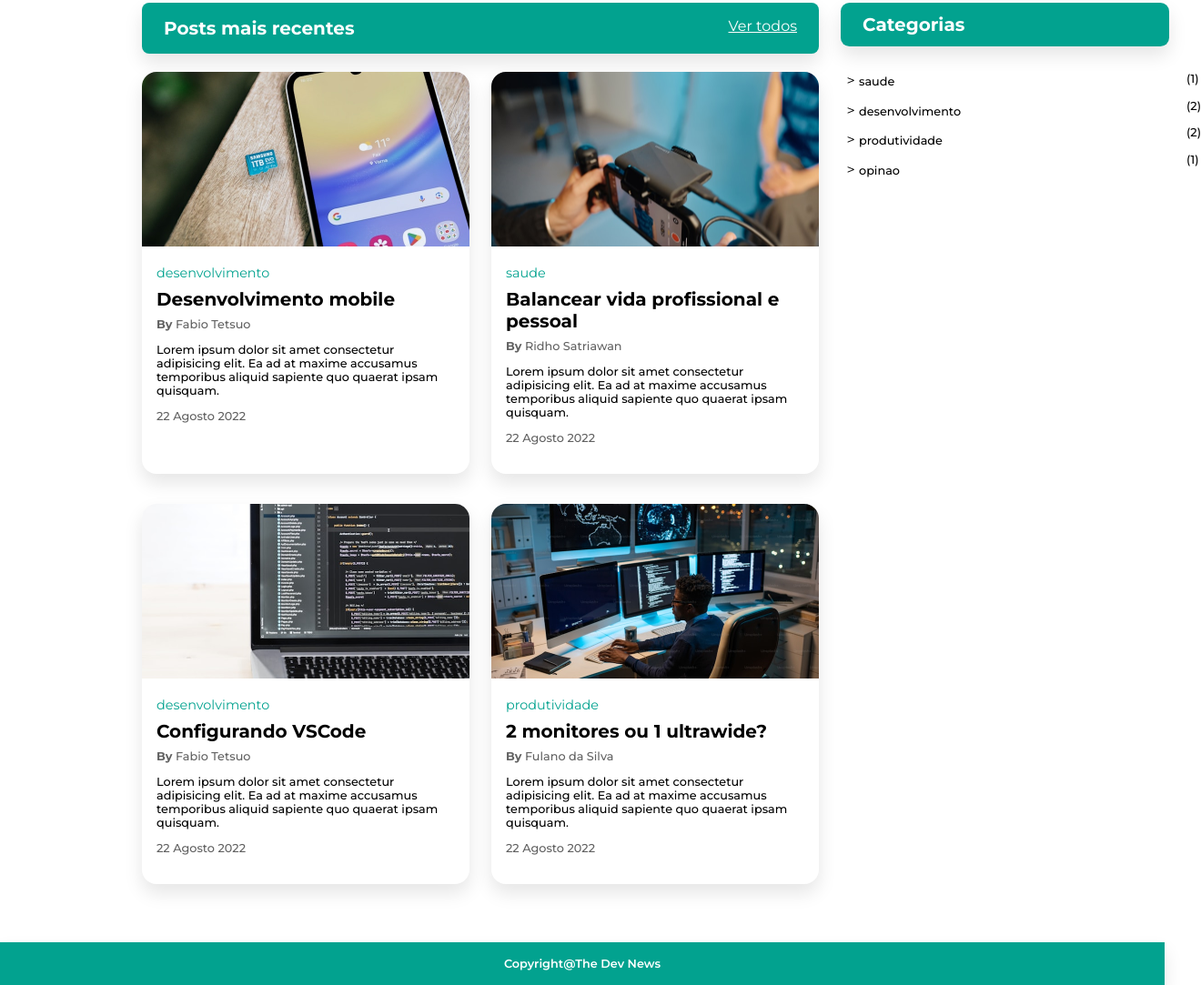
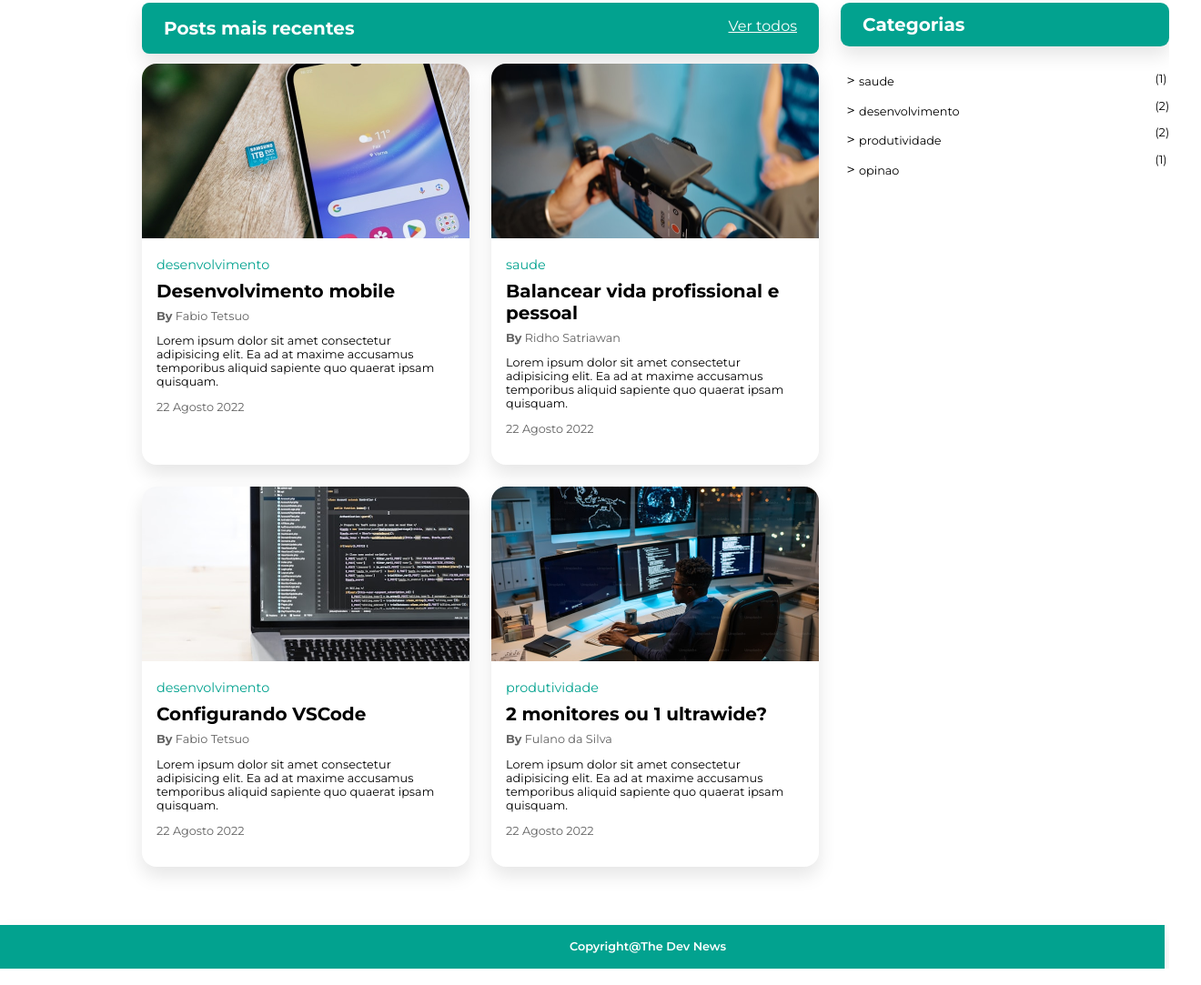
Before and after one commit to luis5rela/RID149088_Desafio01, a plain HTML site: page index.html in a window 1280 px wide. Shown: the part 537-1620 px from the top of the page at 91% size, 1320 px wide, since content can reach past the window. Drawn offline with Linux system fonts and the light colour scheme.

Commit message:
ajust margin aside

```diff
--- a/style.css
+++ b/style.css
@@ -31,15 +31,19 @@ h4{
 }
 p{
     font-size: .8rem;
-    font-weight: 500;
+    font-weight: 400;
 }
 .titleColor{
     background-color: #02A28F;
     color: #fff;
     box-shadow: 0px 10px 20px 0px rgba(0, 0, 0, 0.1);
 }
+header{
+    padding-left: 9.75rem;
+}
 .titleColor > h1{
-    padding: .8rem 0 .8rem 9.75rem;
+    padding-top: .8rem;
+    padding-bottom: .8rem;
 }
 .asContainer{
     display: flex;
@@ -87,8 +91,8 @@ p{
     color: #fff;
 }
 .container-art{
-    width: 360px; /*360px 22.5rem*/
-    margin-top: .6rem;
+    width: 22.5rem; /*360px 22.5rem*/
+    margin-top: 0;
     padding-bottom: 1rem;
     border-radius: 1rem;
     box-shadow: 0px 10px 20px 0px rgba(0, 0, 0, 0.1);
@@ -120,8 +124,8 @@ p{
     gap: 1.5rem;
 }
 .asConfig{
-    height: 22.562rem;
-    width: 24.75rem;
+    height: 24.75rem;
+    width: 22.56rem;
     margin: 3.125rem 0 1.2rem 1.5rem;
 }
 .asTitleConfig{
@@ -161,8 +165,8 @@ p{
 }
 .listCat{
     margin-top: 1.5rem;
-    width: 24.75rem;
-    /*height: 11.5rem;*/
+    width: 22.57rem;
+    height: 11.5rem;
 }
 .listCat > div{
     display: flex;
@@ -180,14 +184,15 @@ p{
     margin: .9rem 0 0 0 ;
 }
 footer{
-    display: flex;
-    justify-content: center;
+    height: 3rem;
+    width: 100%;
     margin-top: 4rem;
     margin-bottom: 0;
 }
 footer > p{
     font-weight: 600;
-    margin: 1rem 0 1rem 0;
+    padding-top: 1rem;
+    padding-left: 39.125rem;
 }
 @media only screen and (max-width: 767px){
 
```
